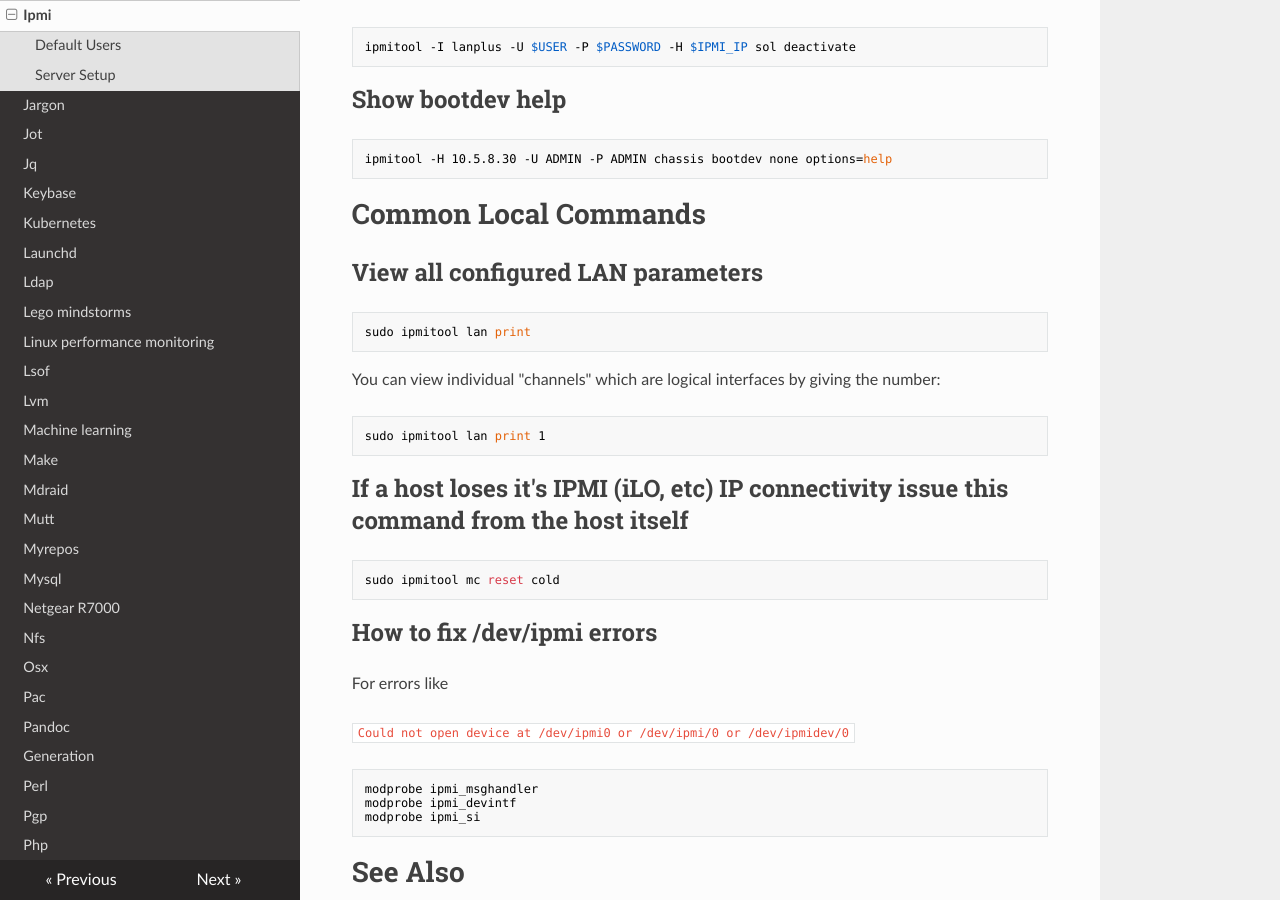
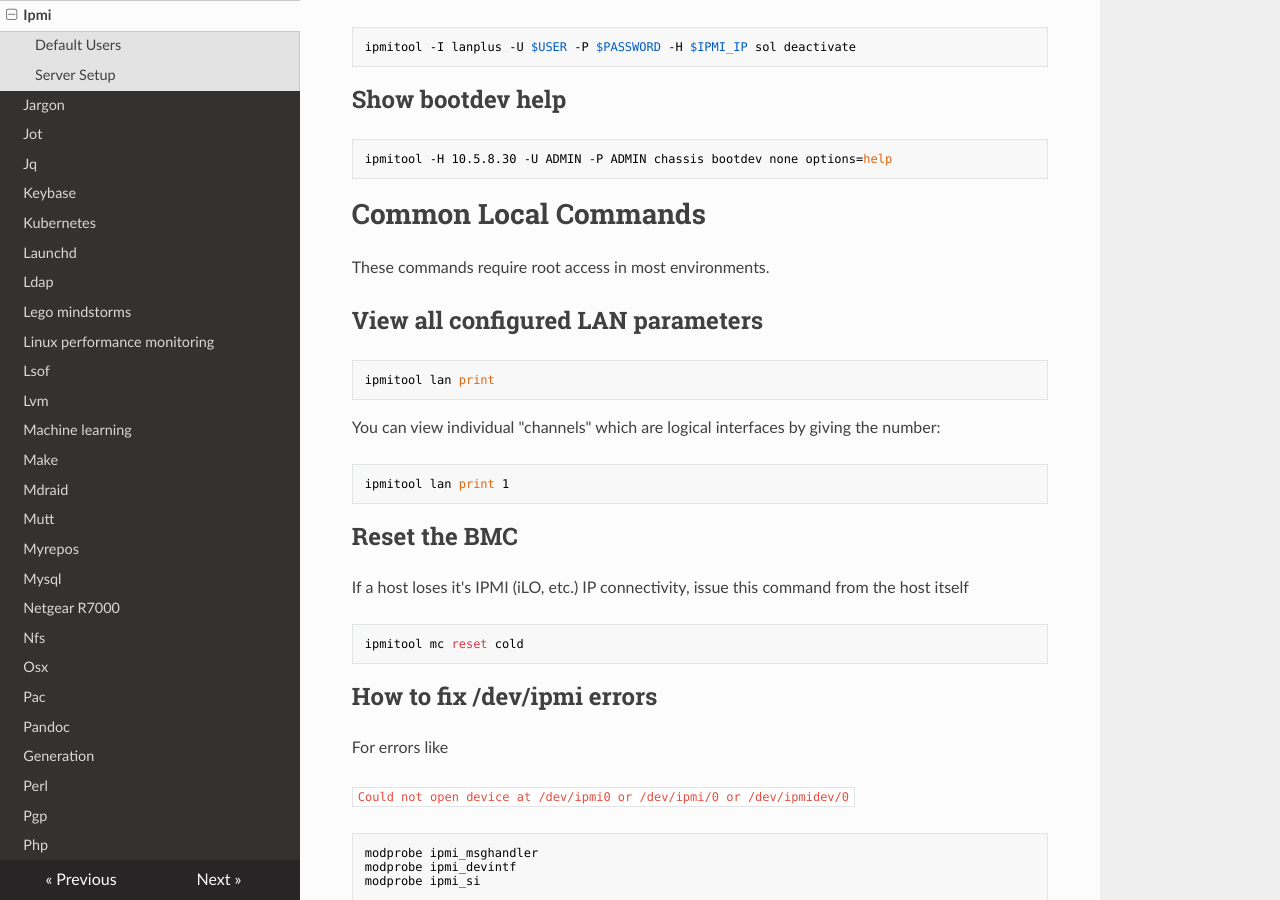
Before and after one commit to lando-cal/tech-notes, an MkDocs documentation site: the page built from docs/ipmi.md, in a window 1280 px wide and 900 px high, scrolled down 1502 px. Built offline with MkDocs 1.6.1, drawn with Linux system fonts in a browser that asks for light colours; nearby versions of some CDN libraries.

Commit message:
Wording. No sudo.

````diff
--- a/docs/ipmi.md
+++ b/docs/ipmi.md
@@ -76,22 +76,26 @@ ipmitool -H 10.5.8.30 -U ADMIN -P ADMIN chassis bootdev none options=help
 
 # Common Local Commands
 
+These commands require root access in most environments.
+
 ## View all configured LAN parameters
 
 ```
-sudo ipmitool lan print
+ipmitool lan print
 ```
 
 You can view individual "channels" which are logical interfaces by giving the number:
 
 ```
-sudo ipmitool lan print 1
+ipmitool lan print 1
 ```
 
-## If a host loses it's IPMI (iLO, etc) IP connectivity issue this command from the host itself
+## Reset the BMC
+
+If a host loses it's IPMI (iLO, etc.) IP connectivity, issue this command from the host itself
 
 ```
-sudo ipmitool mc reset cold
+ipmitool mc reset cold
 ```
 
 ## How to fix /dev/ipmi errors
````
